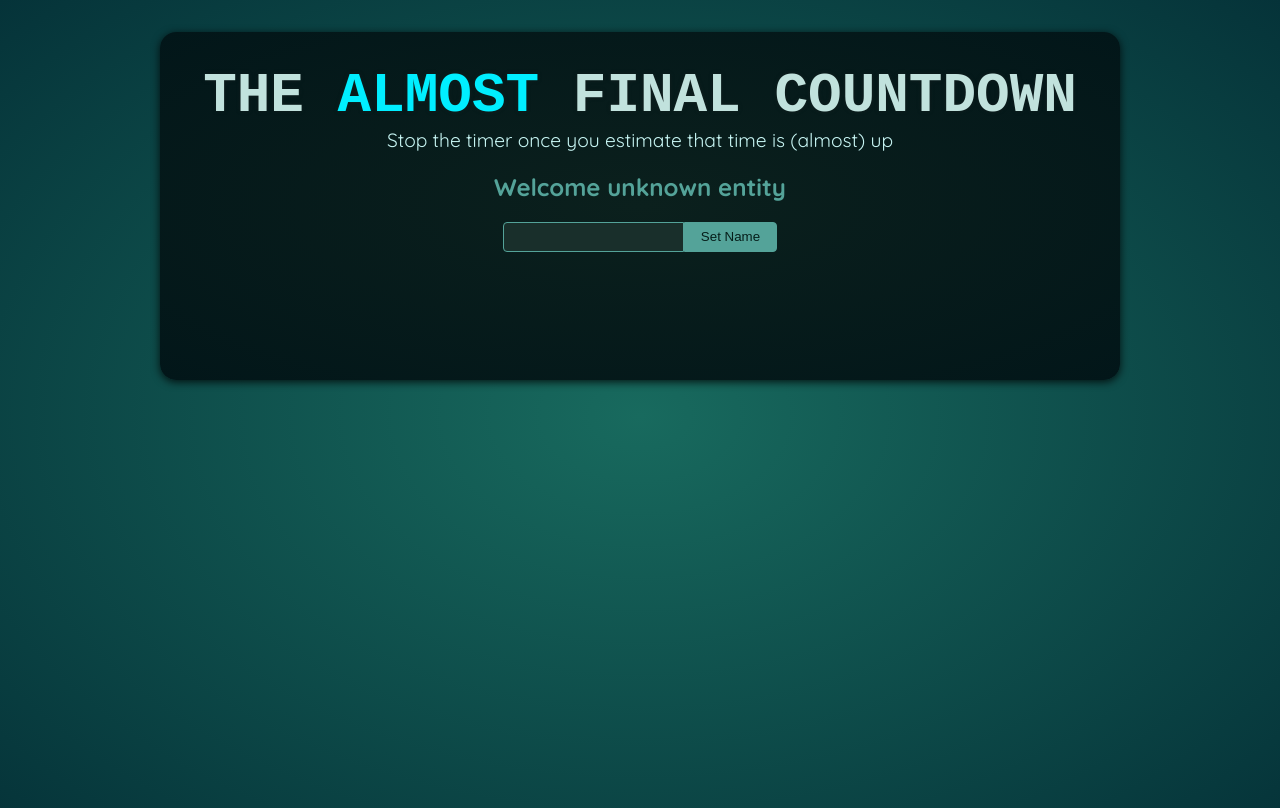
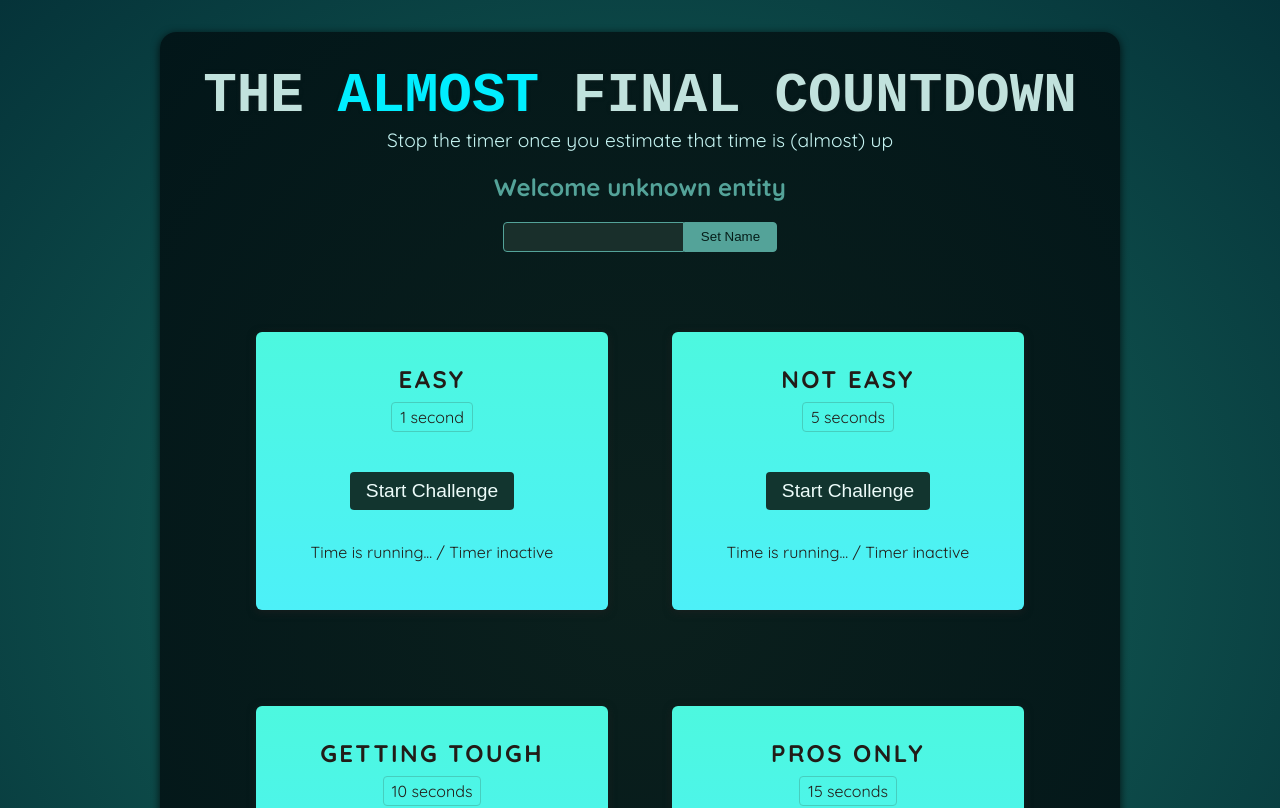
Before and after one commit to IevgenDilevskyi/Refs-and-Portals-React, a React (Vite) app: page / in a window 1280 px wide. Shown: the top 808 px of the page. Built offline with nearby package versions, Linux system fonts and the light colour scheme; a web font is replaced by a local one.

Commit message:
Manipulating DOM using Refs

```diff
--- a/package.json
+++ b/package.json
@@ -18,7 +18,7 @@
     "@types/react-dom": "^18.2.7",
     "@vitejs/plugin-react": "^4.0.3",
     "eslint": "^8.45.0",
-    "eslint-plugin-react": "^7.32.2",
+    "eslint-plugin-react": "^7.33.2",
     "eslint-plugin-react-hooks": "^4.6.0",
     "eslint-plugin-react-refresh": "^0.4.3",
     "vite": "^4.4.5"
--- a/src/App.jsx
+++ b/src/App.jsx
@@ -1,10 +1,17 @@
-import Player from './components/Player.jsx';
+import React from "react";
+import Player from "./components/Player.jsx";
+import TimerChallenge from "./components/TimerChallenge.jsx";
 
 function App() {
   return (
     <>
       <Player />
-      <div id="challenges"></div>
+      <div id="challenges">
+        <TimerChallenge title="Easy" targetTime={1} />
+        <TimerChallenge title="Not easy" targetTime={5} />
+        <TimerChallenge title="Getting tough" targetTime={10} />
+        <TimerChallenge title="Pros only" targetTime={15} />
+      </div>
     </>
   );
 }
--- a/src/components/Player.jsx
+++ b/src/components/Player.jsx
@@ -1,10 +1,20 @@
+import React, { useState, useRef } from "react";
+
 export default function Player() {
+  const playerName = useRef(null);
+  const [enteredPlayerName, setEnteredPlayerName] = useState(null);
+
+  const handleClick = () => {
+    setEnteredPlayerName(playerName.current.value);
+    playerName.current.value = "";
+  };
+
   return (
     <section id="player">
-      <h2>Welcome unknown entity</h2>
+      <h2>Welcome {enteredPlayerName ?? "unknown entity"}</h2>
       <p>
-        <input type="text" />
-        <button>Set Name</button>
+        <input ref={playerName} type="text" />
+        <button onClick={handleClick}>Set Name</button>
       </p>
     </section>
   );
--- /dev/null
+++ b/src/components/TimerChallenge.jsx
@@ -0,0 +1,18 @@
+import React from "react";
+
+function TimerChallenge({ title, targetTime }) {
+  return (
+    <section className="challenge">
+      <h2>{title}</h2>
+      <p className="challenge-time">
+        {targetTime} second{targetTime > 1 ? "s" : ""}
+      </p>
+      <p>
+        <button>Start Challenge</button>
+      </p>
+      <p className="">Time is running... / Timer inactive</p>
+    </section>
+  );
+}
+
+export default TimerChallenge;
```
Also changed, not shown: src/index.css (+4 -4 lines), .eslintrc.json (added), 1 other file (tests, documents, lock files or other folders).
